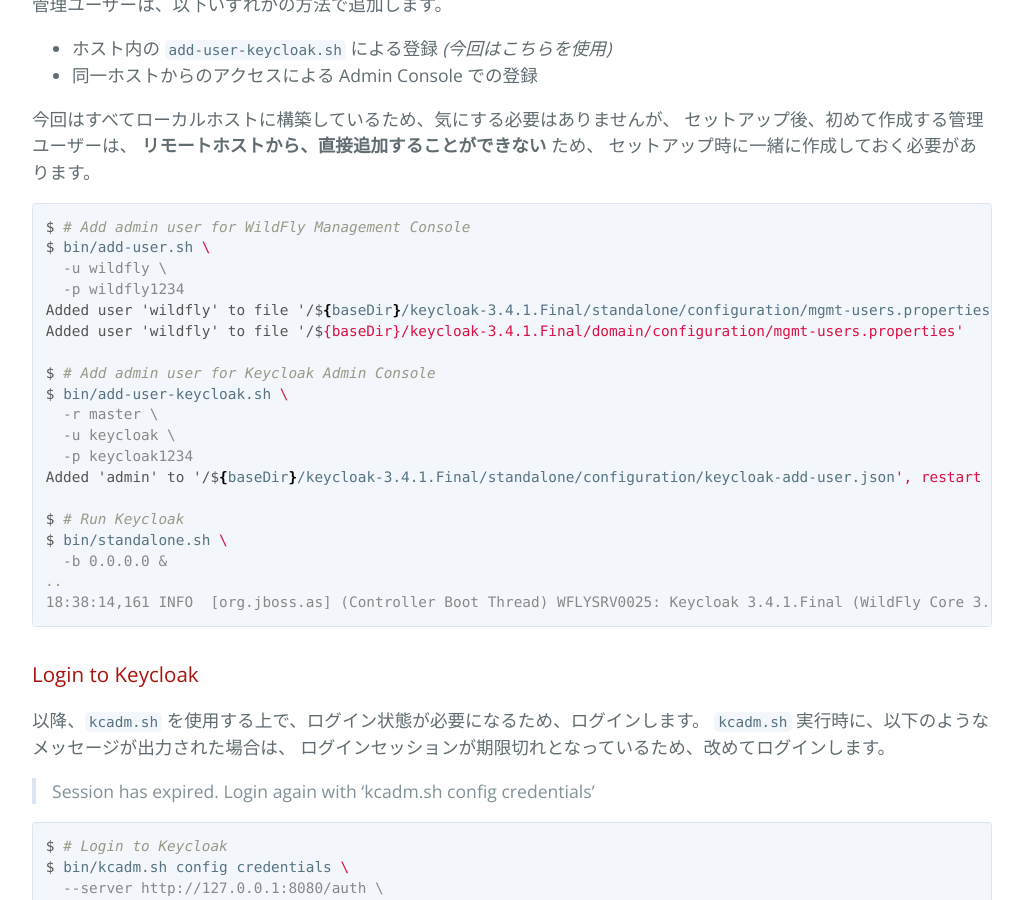
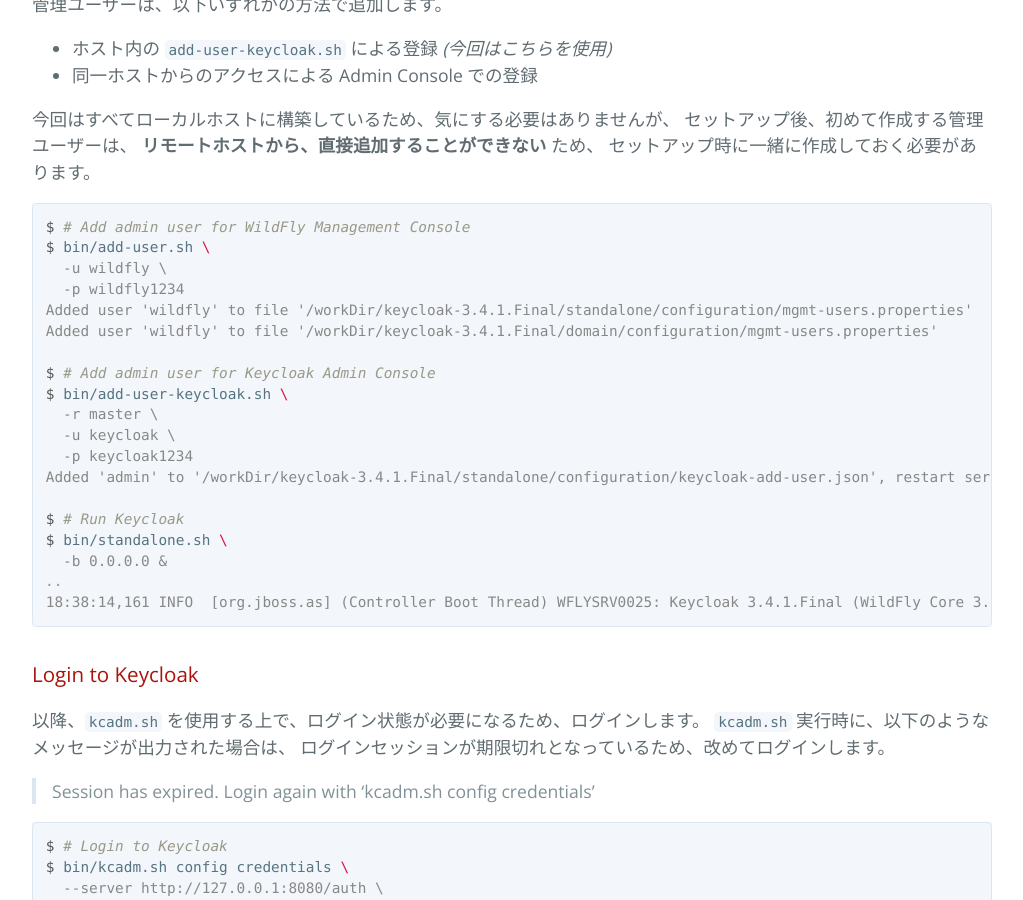
Before and after one commit to yo1000/blog.yo1000.com, a Jekyll site: the page built from _posts/2017-12-18-keycloak-example-resource-server-client.md, in a window 1280 px wide and 900 px high, scrolled down 3467 px. Shown: the whole window, without its empty margins (224-1247 px from the left). Built offline with Jekyll 4.4.1, drawn with Linux system fonts in a browser that asks for light colours; our own code applies the rules of GitHub Pages for plain Markdown files.

Commit message:
Update 2017-12-18-keycloak-example-resource-server-client.md

```diff
--- a/_posts/2017-12-18-keycloak-example-resource-server-client.md
+++ b/_posts/2017-12-18-keycloak-example-resource-server-client.md
@@ -117,15 +117,15 @@
 $ bin/add-user.sh \
   -u wildfly \
   -p wildfly1234
-Added user 'wildfly' to file '/${baseDir}/keycloak-3.4.1.Final/standalone/configuration/mgmt-users.properties'
-Added user 'wildfly' to file '/${baseDir}/keycloak-3.4.1.Final/domain/configuration/mgmt-users.properties'
+Added user 'wildfly' to file '/workDir/keycloak-3.4.1.Final/standalone/configuration/mgmt-users.properties'
+Added user 'wildfly' to file '/workDir/keycloak-3.4.1.Final/domain/configuration/mgmt-users.properties'
 
 $ # Add admin user for Keycloak Admin Console
 $ bin/add-user-keycloak.sh \
   -r master \
   -u keycloak \
   -p keycloak1234
-Added 'admin' to '/${baseDir}/keycloak-3.4.1.Final/standalone/configuration/keycloak-add-user.json', restart server to load user
+Added 'admin' to '/workDir/keycloak-3.4.1.Final/standalone/configuration/keycloak-add-user.json', restart server to load user
 
 $ # Run Keycloak
 $ bin/standalone.sh \
```
